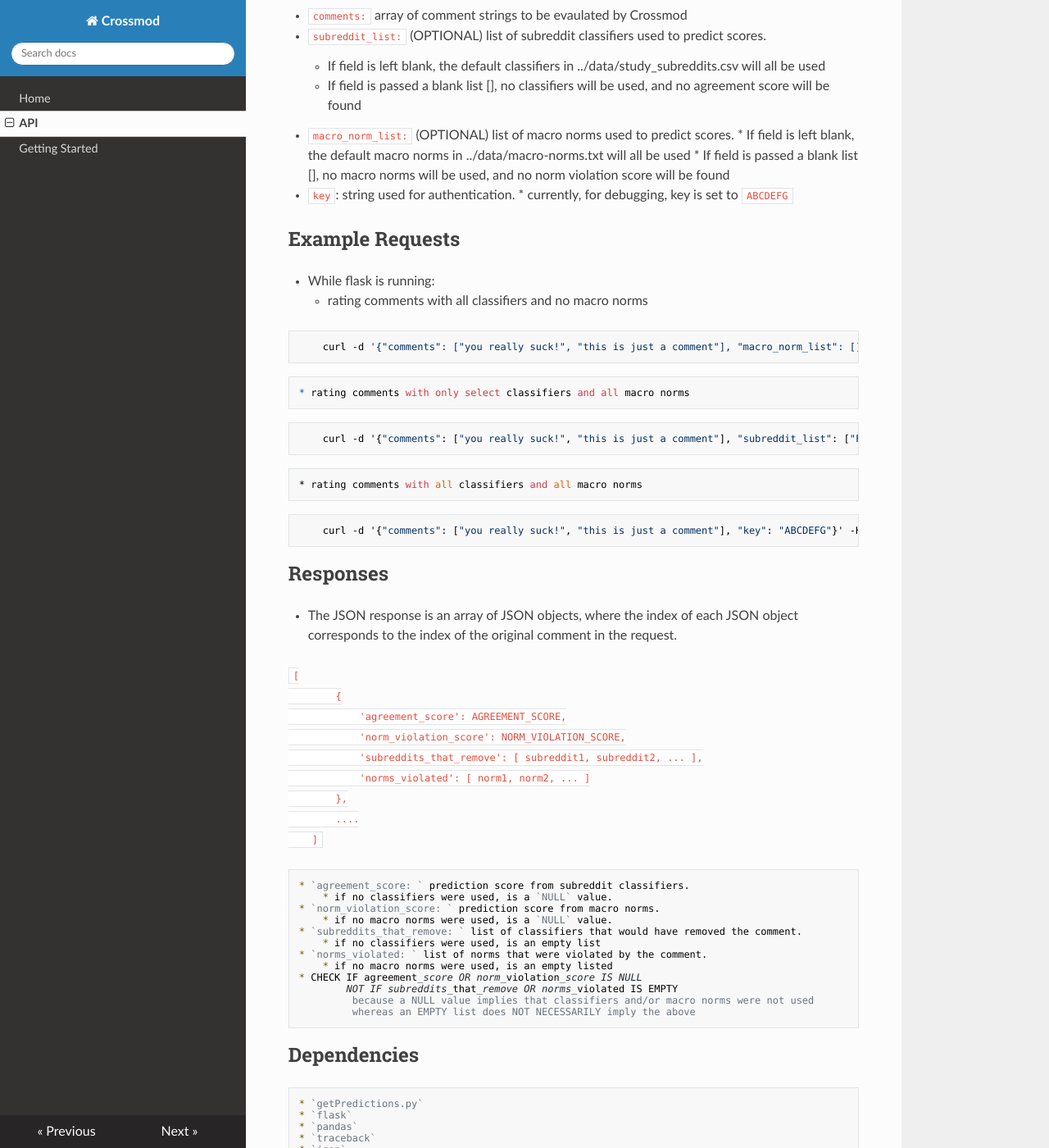
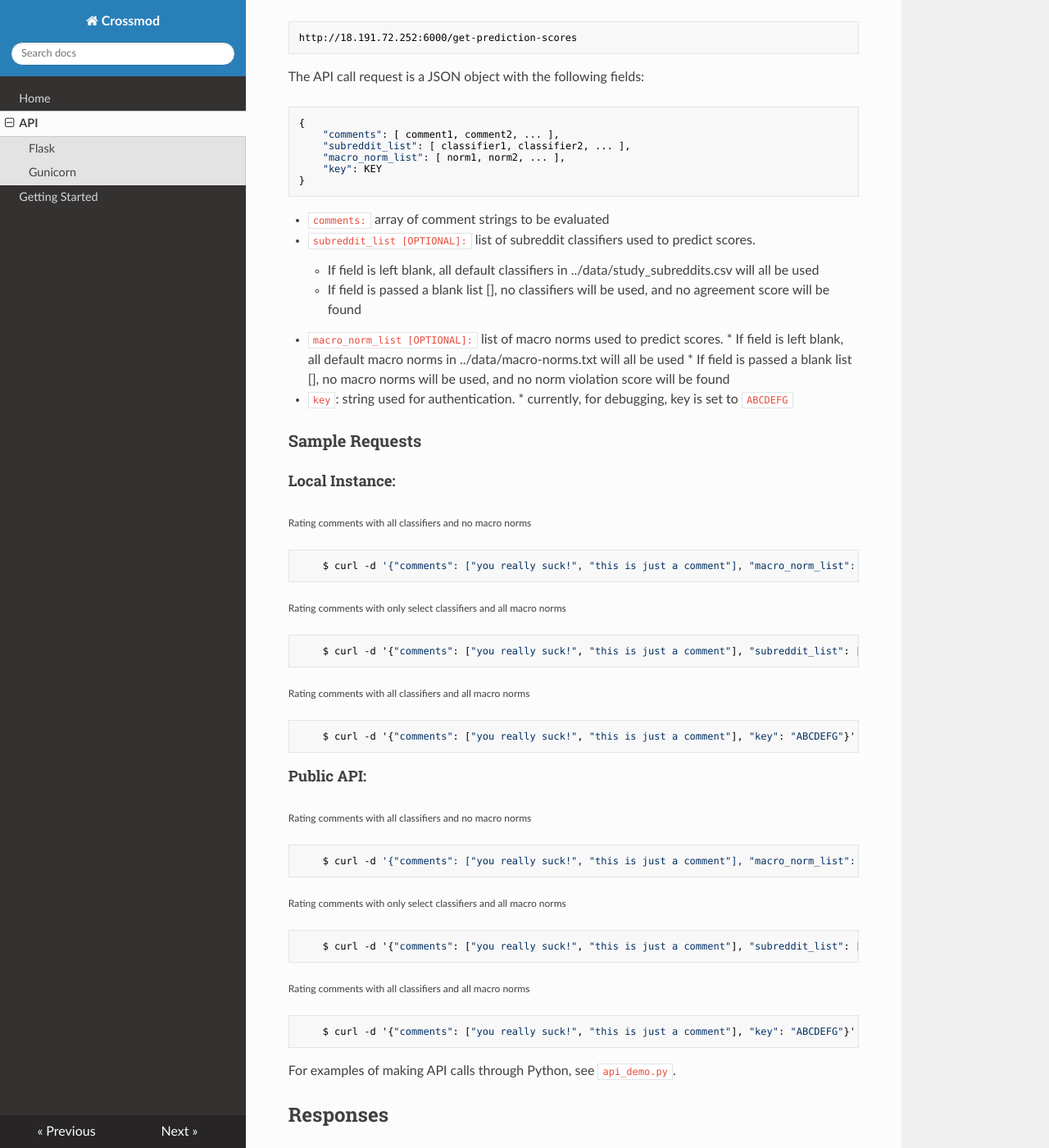
Before and after one commit to adishy/crossmod, an MkDocs documentation site: the page built from docs/docs/api.md, in a window 1280 px wide and 1400 px high, scrolled down 501 px. Shown: the whole window at 82% size. Built offline with MkDocs 1.6.1, drawn with Linux system fonts in a browser that asks for light colours; nearby versions of some CDN libraries; some of the changed text lies outside the part shown.

Commit message:
Updated api documentation

````diff
--- a/docs/docs/api.md
+++ b/docs/docs/api.md
@@ -1,56 +1,81 @@
+
 ## Quick Start
-* install DEPENDENCIES
-* Navigate to crossmod_api/code
-```~
-export FLASK_APP=api.py
-flask run
-```~
-## Requests
+ ### Running a local instance
+* Install dependencies
+* Navigate to **code/**
 
-* The JSON request is an object with the following fields:
+##### Flask
+
+```Console
+$ export FLASK_APP=api.py
+$ flask run --host=0.0.0.0 -p 6000
 ```
+##### Gunicorn
+```Console
+$ gunicorn3 --bind 0.0.0.0:6000 wsgi
+```
+
+## API Request Format
+An API request takes the following format:
+```
+http://18.191.72.252:6000/get-prediction-scores
+```
+The API call request is a JSON object with the following fields:
+
     {
         "comments": [ comment1, comment2, ... ],
         "subreddit_list": [ classifier1, classifier2, ... ],
         "macro_norm_list": [ norm1, norm2, ... ],
         "key": KEY
     }
-```
 
-* `comments: ` array of comment strings to be evaulated by Crossmod
-* `subreddit_list: ` (OPTIONAL) list of subreddit classifiers used to predict scores.
-    * If field is left blank, the default classifiers in ../data/study_subreddits.csv will all be used
+
+* `comments: ` array of comment strings to be evaluated
+* `subreddit_list [OPTIONAL]: ` list of subreddit classifiers used to predict scores.
+    * If field is left blank, all default classifiers in ../data/study_subreddits.csv will all be used
     * If field is passed a blank list [], no classifiers will be used, and no  agreement score will be found
-* `macro_norm_list: ` (OPTIONAL) list of macro norms used to predict scores.
-        * If field is left blank, the default macro norms in ../data/macro-norms.txt will all be used
+* `macro_norm_list [OPTIONAL]:` list of macro norms used to predict scores.
+        * If field is left blank, all default macro norms in ../data/macro-norms.txt will all be used
         * If field is passed a blank list [], no macro norms will be used, and no norm violation score will be found
 * `key`: string used for authentication.
         * currently, for debugging, key is set to `ABCDEFG`
 
-## Example Requests
-* While flask is running:
-    * rating comments with all classifiers and no macro norms
-
+### Sample Requests
+#### Local Instance:
+<sub>Rating comments with all classifiers and no macro norms</sub>
 ```bash
-    curl -d '{"comments": ["you really suck!", "this is just a comment"], "macro_norm_list": [], "key": "ABCDEFG"}' -H "Content-Type: application/json" -X POST http://localhost:5000/get-prediction-scores
+    $ curl -d '{"comments": ["you really suck!", "this is just a comment"], "macro_norm_list": [], "key": "ABCDEFG"}' -H "Content-Type: application/json" -X POST http://localhost:6000/get-prediction-scores
 ```
 
-    * rating comments with only select classifiers and all macro norms
-
+<sub>Rating comments with only select classifiers and all macro norms</sub>
 ```
-    curl -d '{"comments": ["you really suck!", "this is just a comment"], "subreddit_list": ["Futurology", "nba", "AskReddit", "science", "politics", "pokemongo"], "key": "ABCDEFG"}' -H "Content-Type: application/json" -X POST http://localhost:5000/get-prediction-scores
+    $ curl -d '{"comments": ["you really suck!", "this is just a comment"], "subreddit_list": ["Futurology", "nba", "AskReddit", "science", "politics", "pokemongo"], "key": "ABCDEFG"}' -H "Content-Type: application/json" -X POST http://localhost:6000/get-prediction-scores
 ```
 
-    * rating comments with all classifiers and all macro norms
+<sub>Rating comments with all classifiers and all macro norms</sub>
+```
+    $ curl -d '{"comments": ["you really suck!", "this is just a comment"], "key": "ABCDEFG"}' -H "Content-Type: application/json" -X POST http://localhost:6000/get-prediction-scores
+```
+#### Public API:
+<sub>Rating comments with all classifiers and no macro norms</sub>
+```bash
+    $ curl -d '{"comments": ["you really suck!", "this is just a comment"], "macro_norm_list": [], "key": "ABCDEFG"}' -H "Content-Type: application/json" -X POST http://18.191.72.252:6000/get-prediction-scores
+```
 
+<sub>Rating comments with only select classifiers and all macro norms</sub>
 ```
-    curl -d '{"comments": ["you really suck!", "this is just a comment"], "key": "ABCDEFG"}' -H "Content-Type: application/json" -X POST http://localhost:5000/get-prediction-scores
+    $ curl -d '{"comments": ["you really suck!", "this is just a comment"], "subreddit_list": ["Futurology", "nba", "AskReddit", "science", "politics", "pokemongo"], "key": "ABCDEFG"}' -H "Content-Type: application/json" -X POST http://18.191.72.252:6000/get-prediction-scores
 ```
+
+<sub>Rating comments with all classifiers and all macro norms</sub>
+```
+    $ curl -d '{"comments": ["you really suck!", "this is just a comment"], "key": "ABCDEFG"}' -H "Content-Type: application/json" -X POST http://18.191.72.252:6000/get-prediction-scores
+```
+For examples of making API calls through Python, see `api_demo.py`.
 
 ## Responses
 
-* The JSON response is an array of JSON objects, where the index of each JSON object
-  corresponds to the index of the original comment in the request.
+* The API response is an array of JSON objects, where the index of each JSON object  corresponds to the index of the original comment in the request.
 
   ```
     [
@@ -62,29 +87,35 @@
         },
         ....
     ]
+   ```
+ * `agreement_score:` prediction score from subreddit classifiers. If no classifiers were used, is a `NULL` value.
+  * `norm_violation_score: ` prediction score from macro norms. If no macro norms were used, is a `NULL` value.
+   * `subreddits_that_remove: ` list of classifiers that voted to removed the comment. If no classifiers were used, is an `empty` list.
+    * `norms_violated: ` list of norms that were violated by the comment. If no macro norms were used, is an `empty` list.
+
+
+
+
+## Dependencies
+```
+ crossmodclassifiers.py
+ flask
+ pandas
+ traceback
+ json
+```
+  To deploy with Gunicorn:
+```
+ wsgi.py
+ gunicorn3
 ```
 
-    * `agreement_score: ` prediction score from subreddit classifiers.
-        * if no classifiers were used, is a `NULL` value.
-    * `norm_violation_score: ` prediction score from macro norms.
-        * if no macro norms were used, is a `NULL` value.
-    * `subreddits_that_remove: ` list of classifiers that would have removed the comment.
-        * if no classifiers were used, is an empty list
-    * `norms_violated: ` list of norms that were violated by the comment.
-        * if no macro norms were used, is an empty listed
-    * CHECK IF agreement_score OR norm_violation_score IS NULL
-            NOT IF subreddits_that_remove OR norms_violated IS EMPTY
-             because a NULL value implies that classifiers and/or macro norms were not used
-             whereas an EMPTY list does NOT NECESSARILY imply the above
+## Troubleshooting
+ **If an API response contains:**
+```
+[Errno 12] Cannot allocate memory
+```
+the server is experiencing memory issues. Crossmod may be experiencing memory leaks.
 
-## Dependencies
-    * `getPredictions.py`
-    * `flask`
-    * `pandas`
-    * `traceback`
-    * `json`
-
-## Common Troubleshooting
-    * Make sure getPredictions.py points to the correct paths for the norm/reddit models and the fastText directory
-    * Make sure fastText binaries are compiled on local machine.
-        * If not, navigate to `/fastText-0.9.1` and `make clean && make`
+**If there is a port conflict when running a local instance:**
+try switching from port 6000 to an alternative port such as 8000.
````
